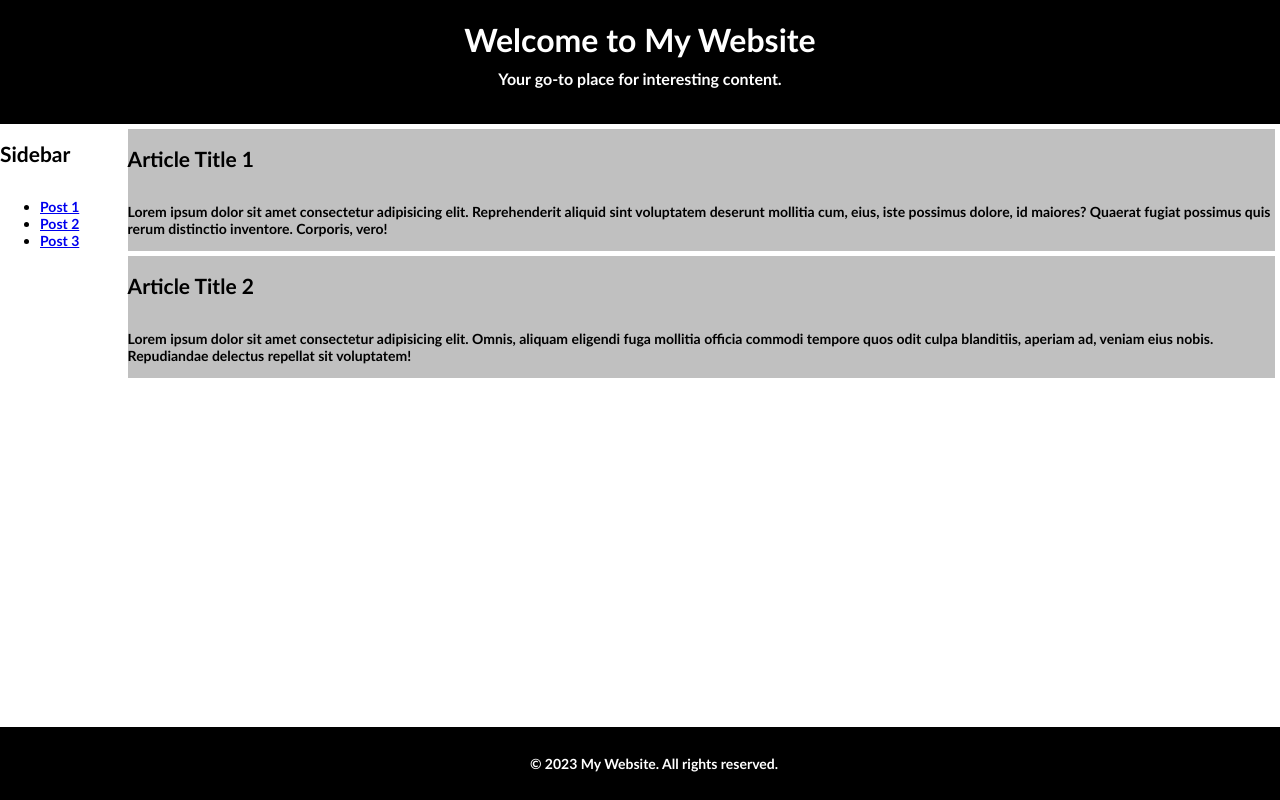
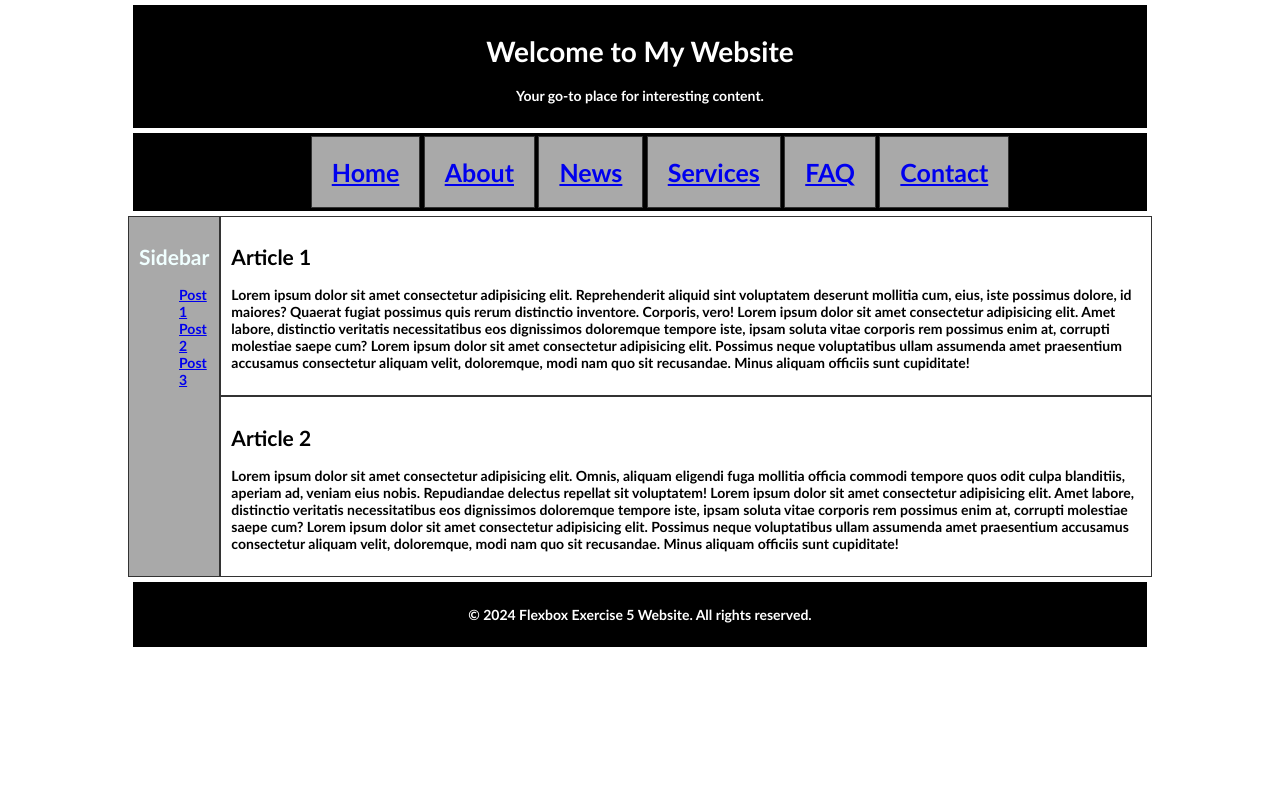
Before and after one commit to Tuomas14/StaticNetwork, a plain HTML site: page exercises/exercise5.html in a window 1280 px wide. Drawn offline with Linux system fonts and the light colour scheme.

Commit message:
Exercise 5

```diff
--- a/css/e5styles.css
+++ b/css/e5styles.css
@@ -1,111 +1,104 @@
-header{
-    color:white;
-    background-color: black;
-    font-size: 20px;
-    text-decoration: none;
-    text-align: center;
-    padding: 1em;
-    }
-
-    header h1{
-        font-size: 36px;
-        margin: auto;
-        font-family:'Gill Sans', 'Gill Sans MT', Calibri, 'Trebuchet MS', sans-serif
-    }
-
-    body{
+    body {
         background-color: white;
         font-size: 14px;
-        margin:auto;
+        margin: 0 auto;
+        max-width: 80%;
         font-weight: bold;
         font-family:'Gill Sans', 'Gill Sans MT', Calibri, 'Trebuchet MS', sans-serif
     }
 
-    footer{
-    background-color: black;
-    color: white;
-    padding: 20px;
-    text-align: center;
+    .container {
+        display: flex;
+        justify-content: center;
     }
 
-    .h2spe{
-        background-color: blueviolet;
-        color:black;
+    .subcontainer {
+        display: flex;
+        justify-content: center;
+        flex-direction: column;
     }
 
-    /*exercise 4 css:*/
-    #main-header {
-        background-color: black;
-        text-align: center;
-        padding:20px;
+    .itemSmall {
+        flex: 150px;
+        padding: 10px;
+        border: 1px solid #333;
+        background-color: darkgrey;
+        color: azure;
     }
 
-    #main-header h1{
-        margin:0;
-        font-size:32px;
+    .itemBig {
+        flex: 3;
+        padding: 10px;
+        border: 1px solid #333;
     }
 
-    #main-header p {
-        font-size:16px;
-        margin-top:10px;
+    .itemNav {
+        flex: 1;
+        padding: 20px;
+        border: 1px solid #333;
+        background-color: darkgrey;
     }
 
-    #content-article{
-        background-color: blueviolet;
-        border:1px solid #ddd;
-        padding:20px;
-        margin-bottom:20px;
+    nav, aside ul{
+        list-style-type: none;
     }
 
-    #content-article h2{
-        color: #333;
-        font-size: 24px;
-        margin-bottom: 10px;
+    nav ul li {
+        display: inline;
+        font-size: 25px;
     }
 
-    #content-article p {
-        color: #666;
-        font-size: 16px;
-        line-height:1.5;
+    header, footer, nav {
+        background-color: black;
+        color: white;
+        padding: 10px;
+        text-align: center;
+        margin: 5px;
     }
 
-    /* Red links
-    li a{
+    /*
+#main-header {
+    background-color: black;
+    text-align: center;
+    padding:20px;
+}
 
-        color: black;
-    }
+#main-header h1{
+    margin:0;
+    font-size:32px;
+}
 
-    li a:hover{
-        color: red;
-    }
+#main-header p {
+    font-size:16px;
+    margin-top:10px;
+}
 
-    li a:visited{
-        color:red;
-    } */
-
-
-/* exercise 5 css: */
-header{
-    display: flex;
-    text-align: center;
-    flex-direction: column;
-    background-color: silver;
-}
 main{
     display: flex;
+    justify-content: space-around;
 }
+
 aside{
-    display: flex;
-    flex-direction: column;
+    flex: 250px;
     text-align: left;
-    flex-basis: 150px;
+    color: black;
+    background-color: lightgrey;
+    font-weight: bold;
+    margin-left: 20px;
+    margin-right: 20px;
 }
+
+section{
+    flex-grow:2;
+}
+
 article{
     display: flex;
     background-color: silver;
     margin:5px;
     flex-direction: column;
 }
+
 footer{
     display: flex;
     flex-direction: column;
@@ -114,4 +107,29 @@ footer{
     bottom: 0;
     position: fixed;
     width: 100%;
+    background-color: black;
+    color: white;
 }
+
+/* Esimerkit
+
+main {
+    display:flex;
+    justify-content: space-around;
+}
+
+aside{
+    flex:250px;
+    text-align: left;
+    color: black;
+    background-color: white;
+    font-weight: bold;
+    margin-left: 20px;
+    margin-right: 20px;
+}
+
+section{
+    flex-grow:2;
+}
+
+*/
--- a/exercises/exercise5.html
+++ b/exercises/exercise5.html
@@ -4,8 +4,8 @@
     <meta charset="UTF-8">
     <meta name="viewport" content="width=device-width, initial-scale=1.0">
     <title>HTML Basics - Exercise 5</title>
+    <meta name="author" content="Tuomas Valtonen">
     <link rel="stylesheet" href="../css/e5styles.css">
-
 </head>
 <body>
 
@@ -14,32 +14,46 @@
         <p>Your go-to place for interesting content.</p>
     </header>
 
-    <main>
-        <aside id="sidebar">
+    <nav class="container">
+        <ul>
+            <li><a href="#" class="itemNav">Home</a></li>
+            <li><a href="#" class="itemNav">About</a></li>
+            <li><a href="#" class="itemNav">News</a></li>
+            <li><a href="#" class="itemNav">Services</a></li>
+            <li><a href="#" class="itemNav">FAQ</a></li>
+            <li><a href="#" class="itemNav">Contact</a></li>
+        </ul>
+    </nav>
+
+    <main class="container">
+        <aside class="itemSmall">
             <h2>Sidebar</h2>
             <ul>
                 <li><a href="#" class="sidebar-link">Post 1</a></li>
                 <li><a href="#" class="sidebar-link">Post 2</a></li>
                 <li><a href="#" class="sidebar-link">Post 3</a></li>
             </ul>
+
         </aside>
-    <section id="main-content">
-        <article class="content-article">
-            <h2>Article Title 1</h2>
-            <p>Lorem ipsum dolor sit amet consectetur adipisicing elit. Reprehenderit aliquid sint voluptatem deserunt mollitia cum, eius, iste possimus dolore, id maiores? Quaerat fugiat possimus quis rerum distinctio inventore. Corporis, vero!</p>
+    <subcontainer class="subcontainer">
+        <article class="itemBig">
+            <h1>Article 1</h1>
+            <p>Lorem ipsum dolor sit amet consectetur adipisicing elit. Reprehenderit aliquid sint voluptatem deserunt mollitia cum, eius, iste possimus dolore, id maiores? Quaerat fugiat possimus quis rerum distinctio inventore. Corporis, vero!
+               Lorem ipsum dolor sit amet consectetur adipisicing elit. Amet labore, distinctio veritatis necessitatibus eos dignissimos doloremque tempore iste, ipsam soluta vitae corporis rem possimus enim at, corrupti molestiae saepe cum?
+               Lorem ipsum dolor sit amet consectetur adipisicing elit. Possimus neque voluptatibus ullam assumenda amet praesentium accusamus consectetur aliquam velit, doloremque, modi nam quo sit recusandae. Minus aliquam officiis sunt cupiditate! </p>
         </article>
 
-        <article class="content-article">
-            <h2>Article Title 2</h2>
-            <p>Lorem ipsum dolor sit amet consectetur adipisicing elit. Omnis, aliquam eligendi fuga mollitia officia commodi tempore quos odit culpa blanditiis, aperiam ad, veniam eius nobis. Repudiandae delectus repellat sit voluptatem!</p>
+        <article class="itemBig">
+            <h2>Article 2</h2>
+            <p>Lorem ipsum dolor sit amet consectetur adipisicing elit. Omnis, aliquam eligendi fuga mollitia officia commodi tempore quos odit culpa blanditiis, aperiam ad, veniam eius nobis. Repudiandae delectus repellat sit voluptatem!
+                Lorem ipsum dolor sit amet consectetur adipisicing elit. Amet labore, distinctio veritatis necessitatibus eos dignissimos doloremque tempore iste, ipsam soluta vitae corporis rem possimus enim at, corrupti molestiae saepe cum?
+                Lorem ipsum dolor sit amet consectetur adipisicing elit. Possimus neque voluptatibus ullam assumenda amet praesentium accusamus consectetur aliquam velit, doloremque, modi nam quo sit recusandae. Minus aliquam officiis sunt cupiditate! </p>
         </article>
-    </section>
+    </subcontainer>
     </main>
 
-
-
     <footer id="main-footer">
-        <p>&copy; 2023 My Website. All rights reserved.</p>
+        <p>&copy; 2024 Flexbox Exercise 5 Website. All rights reserved.</p>
     </footer>
 
 </body>
```
Also changed, not shown: exercises/exercise1.html (+1 -0 lines), exercises/exercise4.html (+1 -0 lines), practicehtmls/cssinclass.html (renamed from cssinclass.html, +1 -1 lines), practicehtmls/flex.html (renamed from flex.html, +11 -0 lines).
